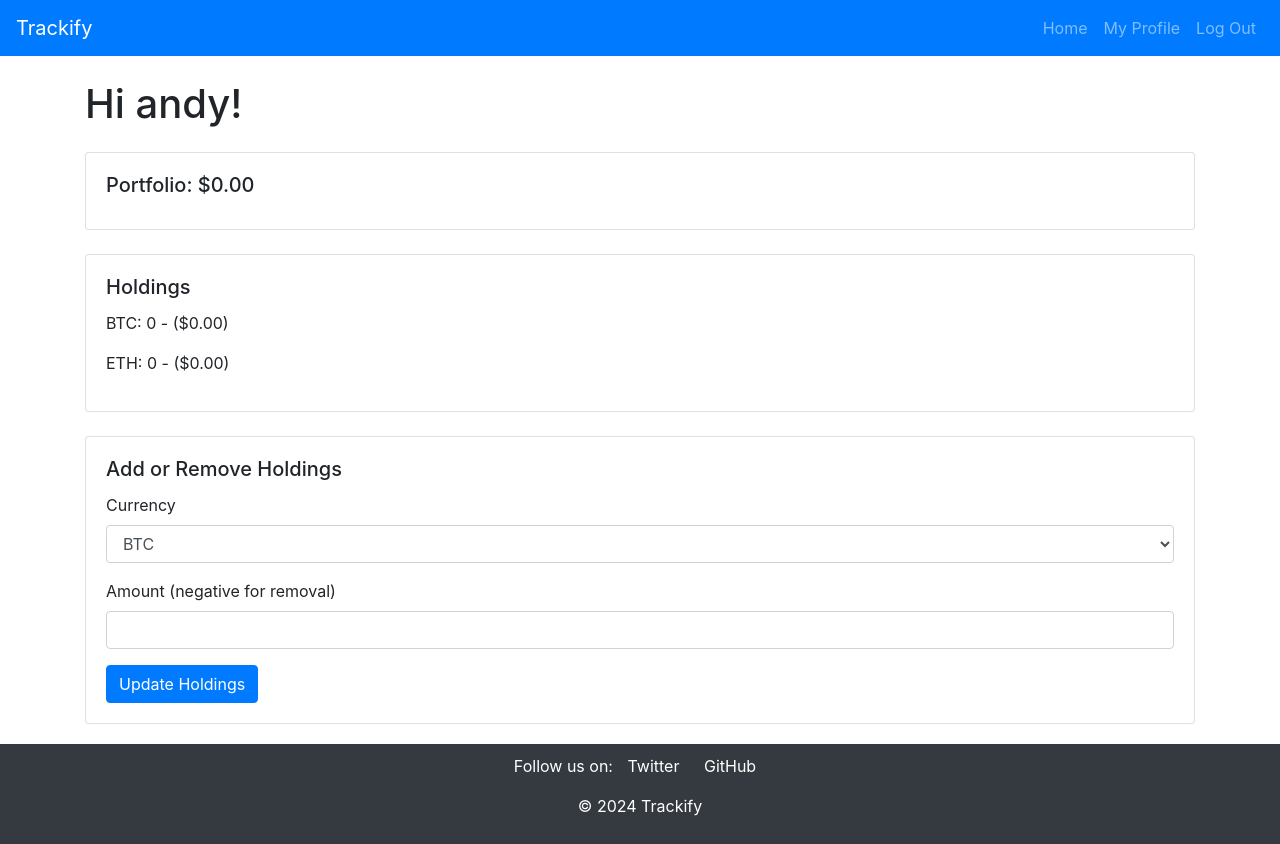
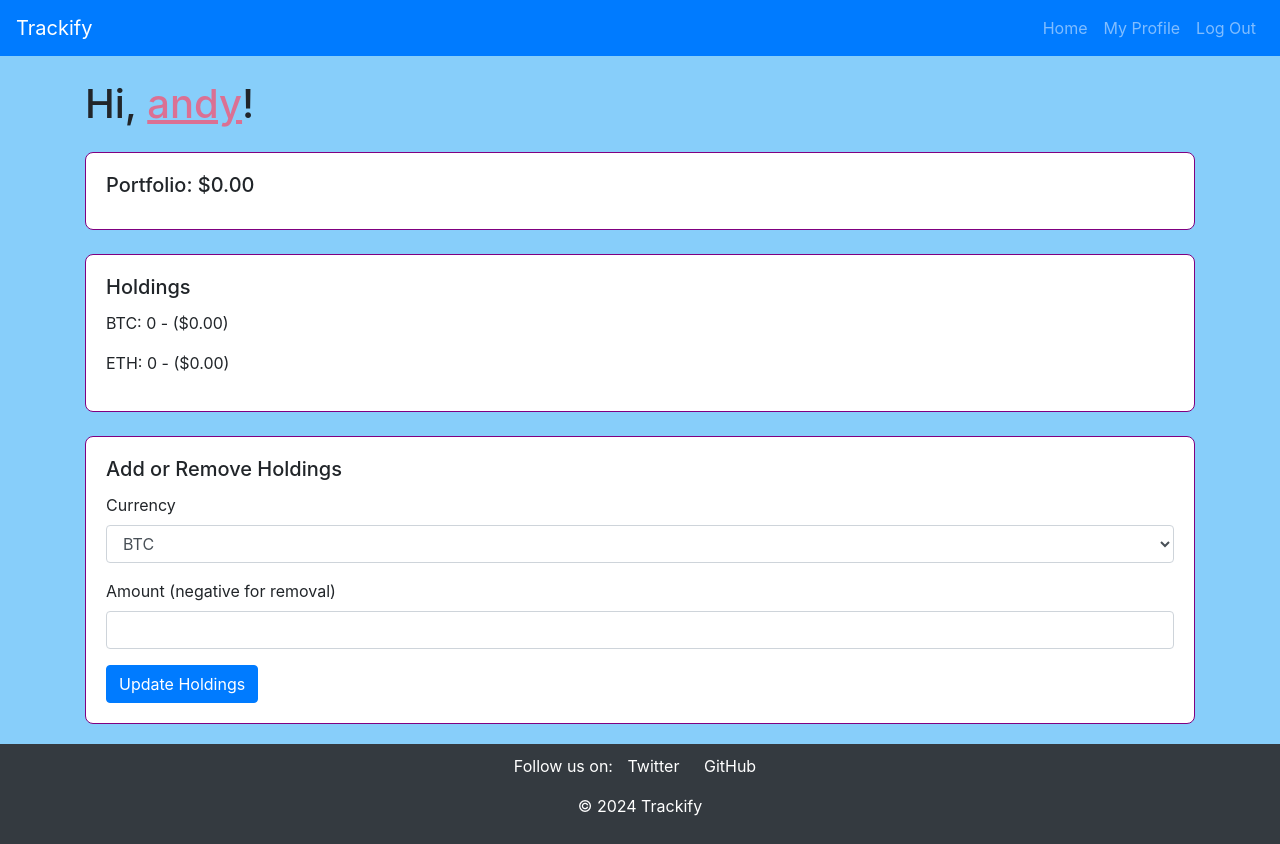
Before and after one commit to andyancans/Trackify, a Django app: page /profile/ in a window 1280 px wide. Run offline with Django 5.2, Linux system fonts and the light colour scheme; a user stored in the database is signed in; data comes from the database, SQL or seed files in the repository; both versions use the stored data as it was after the commit; data that the repository does not hold is empty; some libraries are stand-ins or nearby versions.

Commit message:
added and edited readme.md, changed colours to be more appealing

```diff
--- a/portfolio/templates/base.html
+++ b/portfolio/templates/base.html
@@ -6,12 +6,18 @@
     <title>{% block title %}Trackify{% endblock %}</title>
     <link href="https://stackpath.bootstrapcdn.com/bootstrap/4.5.2/css/bootstrap.min.css" rel="stylesheet">
     <style>
+        .card {
+            border-radius: 8px;
+            border-color: purple;
+        }
+
         html, body {
             height: 100%;
         }
         body {
             display: flex;
             flex-direction: column;
+            background-color: lightskyblue;
         }
         .content {
             flex: 1;
@@ -29,6 +35,17 @@
         .footer a {
             color: #fff;
             margin: 0 10px;
+        }
+
+        .intro-text {
+            text-decoration: underline;
+            color: palevioletred;
+        }
+
+        .intro-text:hover {
+            color: white;
+            opacity: 75%;
+            cursor: default;
         }
 
     </style>
--- a/portfolio/templates/myprofile.html
+++ b/portfolio/templates/myprofile.html
@@ -1,11 +1,10 @@
 <!-- myprofile.html -->
 {% extends "base.html" %}
-
 {% block title %}My Profile - Trackify{% endblock %}
 
 {% block content %}
 <div class="container mt-4">
-    <h1>Hi {{user}}!</h1>
+    <h1>Hi, <a class="intro-text">{{user}}</a>!</h1>
 
     <div class="card mt-4">
         <div class="card-body">
--- /dev/null
+++ b/requirements.txt
@@ -0,0 +1,2 @@
+Django==5.0.7
+Requests==2.32.3
```
Also changed, not shown: portfolio/templates/index.html (+15 -4 lines), README.md (added), assets/images/userstories.png (added), db.sqlite3, 1 other file.
